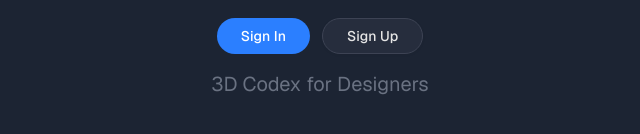
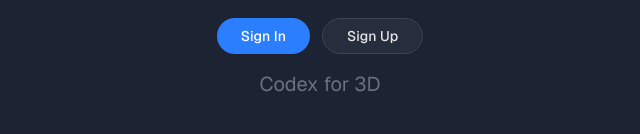
Before and after one commit to JV060489/portal, a Next.js app: page / in a window 1280 px wide. Shown: the part 370-504 px from the top of the page, without its empty margins (320-960 px from the left). Built offline with nearby package versions, Linux system fonts and the light colour scheme.

Commit message:
Changed the subtext

```diff
--- a/app/page.tsx
+++ b/app/page.tsx
@@ -18,7 +18,7 @@ export default function Page() {
         </Button>
       </div>
       <p className='text-xl text-gray-500'>
-        3D Codex for Designers
+        Codex for 3D
       </p>
     </header>
   )
```
